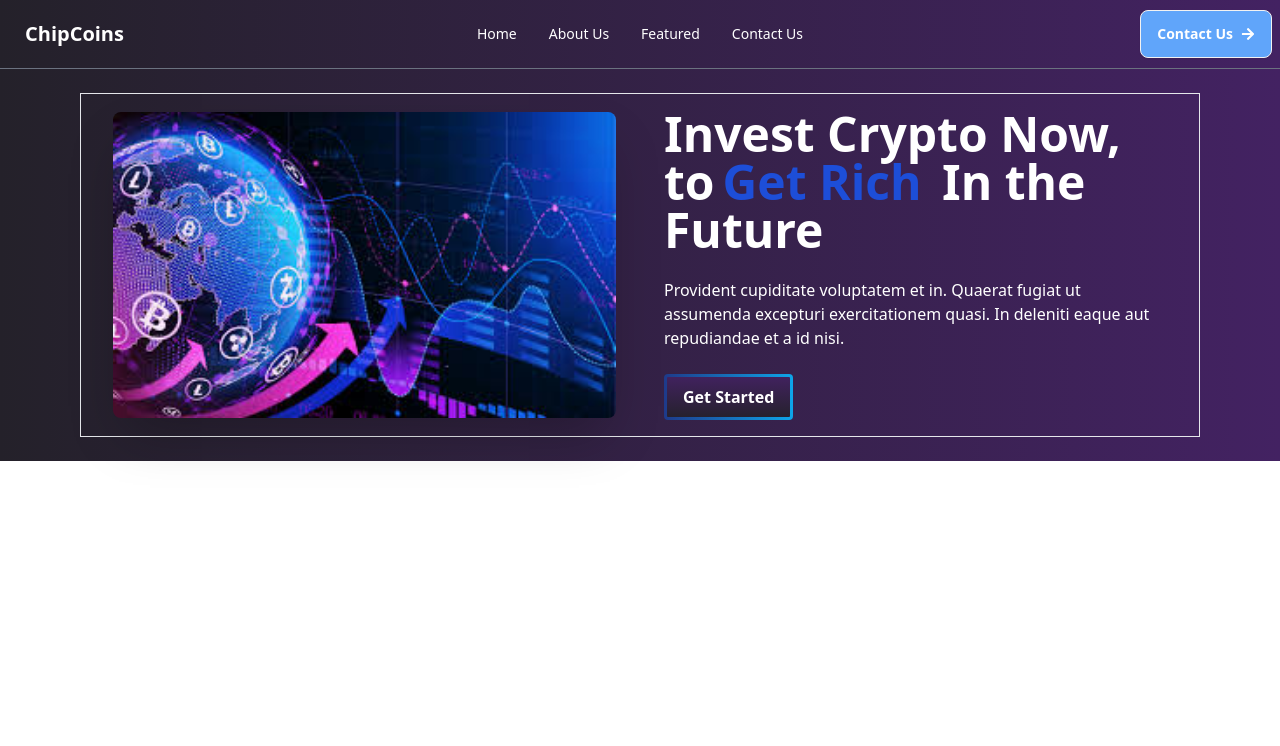
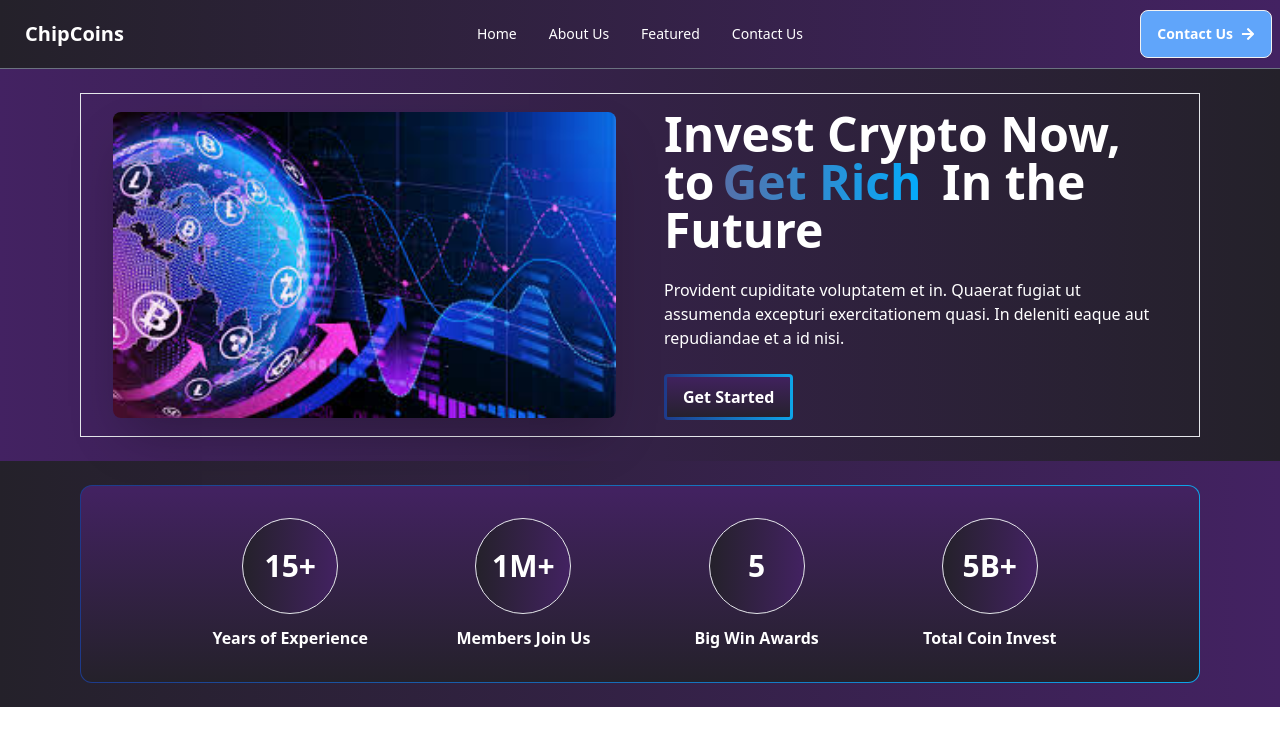
Before and after one commit to mdhabibur/frlnce_fgma_html, a React (Vite) app: page / in a window 1280 px wide. Shown: the top 746 px of the page. Built offline with nearby package versions, Linux system fonts and the light colour scheme.

Commit message:
experience section done

```diff
--- a/src/App.css
+++ b/src/App.css
@@ -17,3 +17,17 @@
   background-clip: padding-box, border-box;
 
 }
+
+/* custom gradient color  */
+.gradient-text {
+  background-image: linear-gradient(to right, #586ea7, #00aeff); /* Gradient background */
+  -webkit-background-clip: text; /* Clip the background to the text */
+  -webkit-text-fill-color: transparent; /* Make the text color transparent */
+}
+
+.gradient-border {
+  background-image: linear-gradient(#1e3a8a, #0ea5e9); /* Gradient background */
+  background-origin: border-box; /* Ensures the gradient applies to the border area */
+  background-clip: content-box, border-box; /* Clips the gradient to the content and border */
+
+}
--- /dev/null
+++ b/src/components/home/ExperienceSection.jsx
@@ -0,0 +1,72 @@
+import React from 'react'
+
+const ExperienceSection = () => {
+  return (
+
+    <div className="border flex flex-col sm:flex-row items-start justify-center gap-4 btn_outline_blue_sky_blue rounded-[12px] py-8">
+
+        <div className=" flex flex-col items-center justify-center w-[20%] px-4 gap-3 font-semibold">
+
+                <div className=" border w-24 h-24 rounded-full bg-custom-gradient-rtl gradient-border flex flex-col items-center justify-center">
+                    <p className='font-bold text-3xl'>
+                        15+
+                    </p>
+
+                </div>
+
+                <h2>Years of Experience</h2>
+
+
+        </div>
+
+
+        <div className=" flex flex-col items-center justify-center w-[20%] px-4 gap-3 font-semibold">
+
+                <div className=" border w-24 h-24 rounded-full bg-custom-gradient-rtl gradient-border flex flex-col items-center justify-center">
+                    <p className='font-bold text-3xl'>
+                        1M+
+                    </p>
+
+                </div>
+
+                <h2>Members Join Us</h2>
+
+
+        </div>
+
+
+        <div className=" flex flex-col items-center justify-center w-[20%] px-4 gap-3 font-semibold">
+
+                <div className=" border w-24 h-24 rounded-full bg-custom-gradient-rtl gradient-border flex flex-col items-center justify-center">
+                    <p className='font-bold text-3xl'>
+                        5
+                    </p>
+
+                </div>
+
+                <h2>Big Win Awards</h2>
+
+
+        </div>
+
+        <div className=" flex flex-col items-center justify-center w-[20%] px-4 gap-3 font-semibold">
+
+                <div className=" border w-24 h-24 rounded-full bg-custom-gradient-rtl gradient-border flex flex-col items-center justify-center">
+                    <p className='font-bold text-3xl'>
+                        5B+
+                    </p>
+
+                </div>
+
+                <h2>Total Coin Invest</h2>
+
+
+        </div>
+
+
+    </div>
+
+  )
+}
+
+export default ExperienceSection
--- a/src/components/home/HeroSection.jsx
+++ b/src/components/home/HeroSection.jsx
@@ -17,7 +17,7 @@ const HeroSection = () => {
 
 				<div className=" flex flex-col items-start justify-center w-1/2 px-4">
 					<h1 className="text-5xl font-semibold">Invest Crypto Now, to
-                        <span className="text-blue-700 px-2">
+                        <span className="gradient-text font-bold px-2">
                         Get Rich
                         </span> In the Future</h1>
 					<p className="py-6">
--- a/src/pages/Home.jsx
+++ b/src/pages/Home.jsx
@@ -1,5 +1,6 @@
 import React from "react";
 import HeroSection from "../components/home/HeroSection";
+import ExperienceSection from "../components/home/ExperienceSection";
 
 const Home = () => {
 	return (
@@ -7,11 +8,23 @@ const Home = () => {
         {/* hero sections  */}
 			<div
 				id="heroSection"
-				className="heroSection bg-custom-gradient-rtl section-main-layout text-white"
+				className="heroSection bg-custom-gradient-ltr section-main-layout text-white"
 			>
                 <HeroSection />
 
 			</div>
+
+            {/* experience sections  */}
+			<div
+				id="experienceSection"
+				className="experienceSection bg-custom-gradient-rtl section-main-layout text-white"
+			>
+                <ExperienceSection />
+
+			</div>
+
+
+
 		</>
 	);
 };
--- a/tailwind.config.js
+++ b/tailwind.config.js
@@ -3,6 +3,7 @@ export default {
 	content: ["./index.html", "./src/**/*.{js,ts,jsx,tsx}"],
 	theme: {
 		extend: {
+
       backgroundImage: {
         'custom-gradient-rtl': 'linear-gradient(to left, #432262, #24212a)',
         'custom-gradient-ltr': 'linear-gradient(to right, #432262, #24212a)',
```
